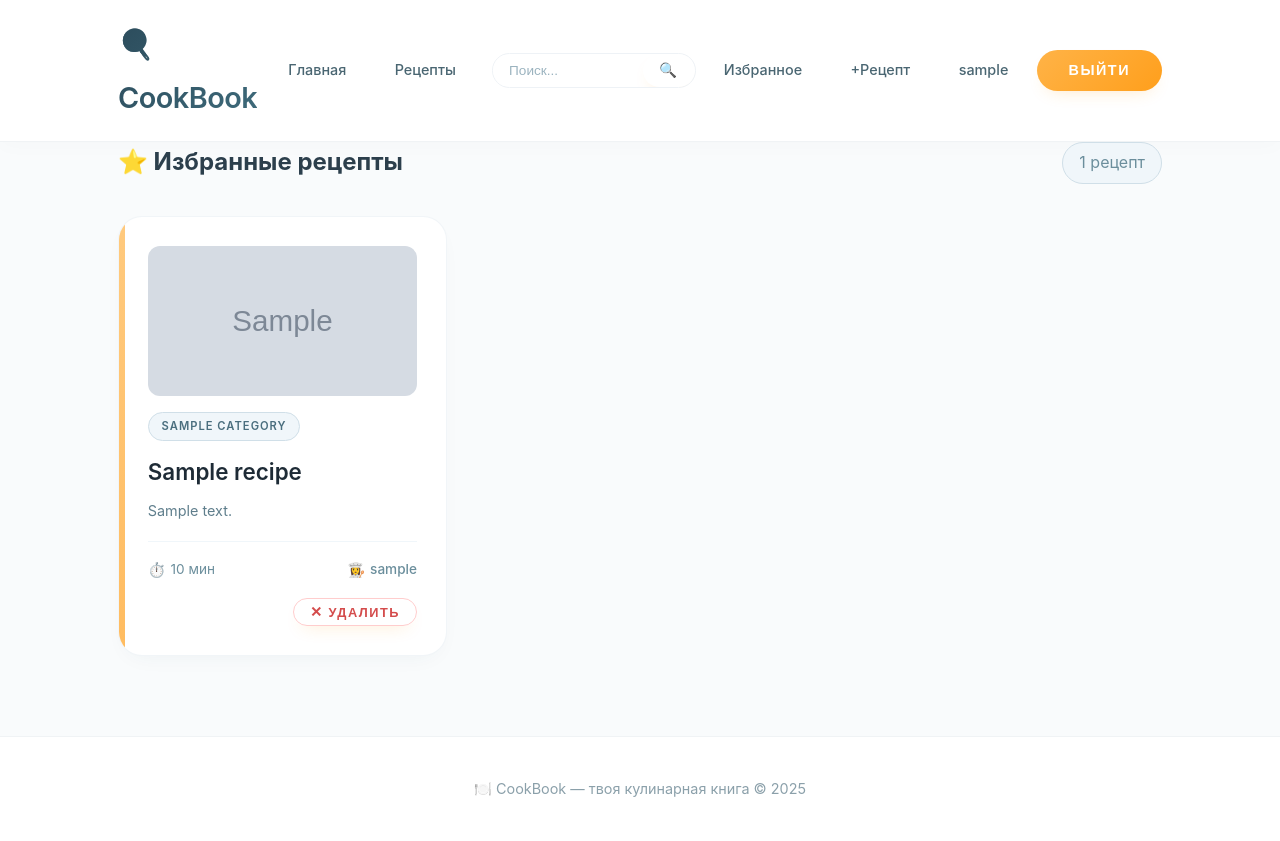
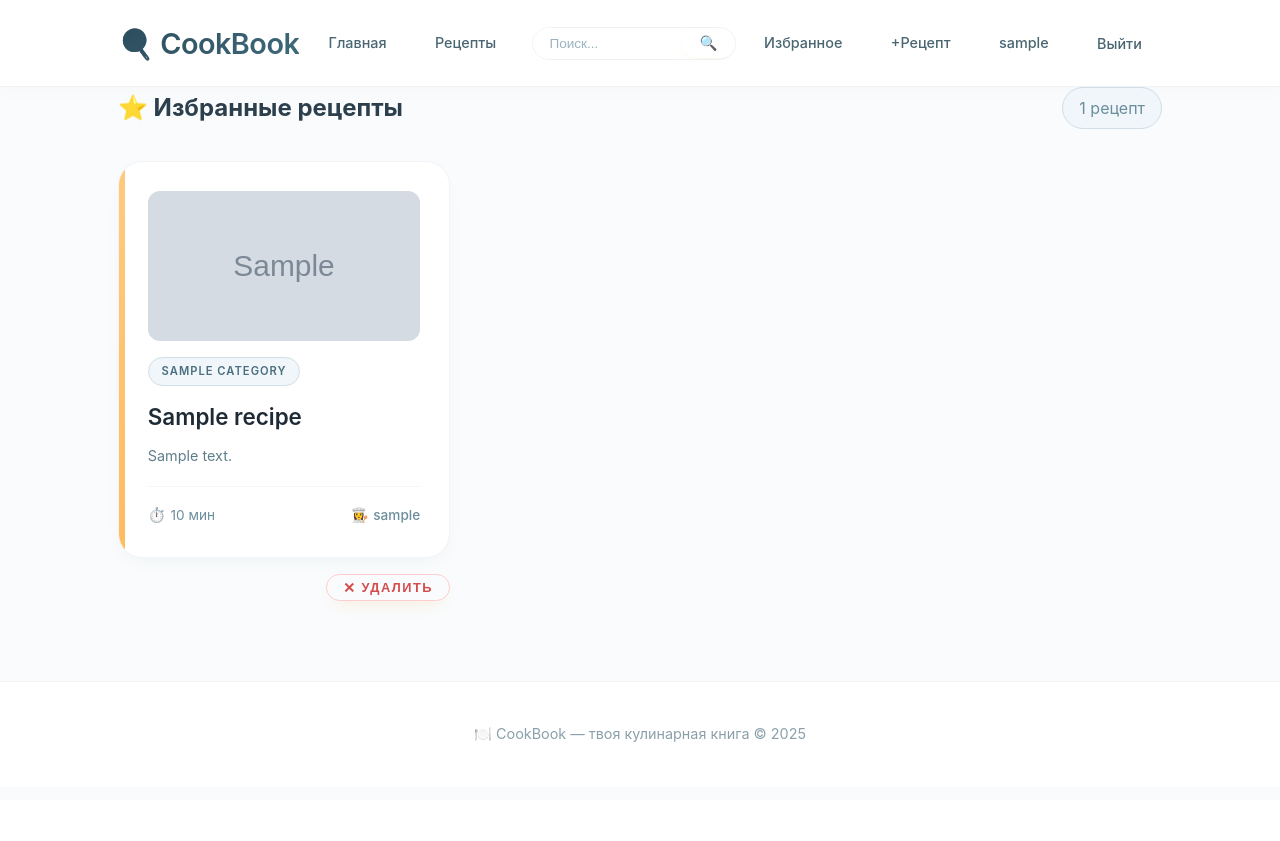
Before and after one commit to dianaLoki/CookBook, a Django app: page /recipes/favorites in a window 1280 px wide. After the commit the page ends 742 px from the top, so only its background shows below. Run offline with Django 5.2, Linux system fonts and the light colour scheme; a user stored in the database is signed in; tables that the repository leaves empty hold one stand-in row (values such as "Sample post"); grey boxes marked "Sample" are stand-in pictures.

Commit message:
Fix: search page template, card styling, favorites layout

```diff
--- a/recipes/static/recipes/css/recipes_cards.css
+++ b/recipes/static/recipes/css/recipes_cards.css
@@ -1,9 +1,10 @@
 /* ========== КАРТОЧКИ РЕЦЕПТОВ ========== */
 .recipes-grid {
     display: grid;
-    grid-template-columns: repeat(auto-fill, minmax(300px, 1fr));
-    gap: 1.8rem;
+    grid-template-columns: repeat(auto-fill, minmax(280px, 1fr));
+    gap: 1.5rem;
     margin-top: 0.5rem;
+    align-items: stretch;
 }
 
 .recipe-card {
@@ -17,6 +18,7 @@
     border: 1px solid rgba(208, 223, 232, 0.3);
     position: relative;
     overflow: hidden;
+    height: 100%;
 }
 
 .recipe-card::before {
@@ -106,11 +108,78 @@
     border-color: #ffe0cc;
 }
 
+
+.recipe-card-link {
+    text-decoration: none;
+    display: block;
+}
+.recipe-card-link:hover .recipe-card {
+    transform: translateY(-4px);
+    transition: all 0.2s;
+}
+
+
 /* ========== ИЗОБРАЖЕНИЯ В КАРТОЧКАХ ========== */
 .recipe-image {
     width: 100%;
-    height: 150px;  /* было 180px */
+    height: 150px;
     object-fit: cover;
-    border-radius: 12px;  /* было 16px */
+    border-radius: 12px;
     margin-bottom: 1rem;
 }
+
+
+/* ========== ОПИСАНИЕ ========== */
+.recipe-description {
+    color: #5f7e8c;
+    font-size: 0.9rem;
+    margin-bottom: 1.2rem;
+    line-height: 1.6;
+    flex-grow: 1;
+}
+
+.recipe-description:hover,
+.recipe-description:focus,
+.recipe-description:active {
+    color: #5f7e8c !important;
+    text-decoration: none !important;
+    background: transparent !important;
+    border: none !important;
+    outline: none !important;
+}
+
+
+/* ========== ФУТЕР КАРТОЧКИ ========== */
+.recipe-footer {
+    margin-top: auto;
+    padding-top: 1rem;
+    border-top: 1px solid #f0f6fa;
+    display: flex;
+    justify-content: space-between;
+    align-items: center;
+    color: #6b8e9c;
+    font-size: 0.85rem;
+}
+
+.recipe-time {
+    display: flex;
+    align-items: center;
+    gap: 0.3rem;
+}
+
+.recipe-time::before {
+    content: '⏱️';
+    font-size: 0.9rem;
+}
+
+.recipe-author {
+    display: flex;
+    align-items: center;
+    gap: 0.3rem;
+    font-weight: 450;
+}
+
+.recipe-author::before {
+    content: '👩‍🍳';
+    font-size: 0.9rem;
+}
--- a/recipes/static/recipes/css/recipes_names.css
+++ b/recipes/static/recipes/css/recipes_names.css
@@ -6,6 +6,7 @@
     font-size: 1.4rem;
     font-weight: 600;
     line-height: 1.3;
+    color: #1e2b36;  /* ← добавляем цвет для обычного текста */
 }
 
 .recipe-card h2 a,
--- a/recipes/static/recipes/css/search.css
+++ b/recipes/static/recipes/css/search.css
@@ -30,7 +30,7 @@
 .search-button {
     background: white;
     border: none;
-    padding: 0.5rem 1rem;
+    padding: 0.4rem 1rem;
     cursor: pointer;
     color: #4a6672;
     transition: color 0.2s;
@@ -38,7 +38,9 @@
 }
 
 .search-button:hover {
-    color: #ff9f1c;
+    background: #f0f6fa;
+    border-color: #d0dfe8;
+    color: #2c4c5c;
 }
 
 /* Адаптивность */
--- a/recipes/static/recipes/css/style.css
+++ b/recipes/static/recipes/css/style.css
@@ -1,4 +1,4 @@
-/* ========== ОБНУЛЕНИЕ ========== */
+/* обнуление */
 * {
     margin: 0;
     padding: 0;
@@ -21,7 +21,7 @@ body {
     padding: 0 28px;
 }
 
-/* ========== ШАПКА ========== */
+/* шапка */
 header {
     background: white;
     color: #1e2b36;
@@ -52,7 +52,7 @@ header h1 a:hover {
     opacity: 0.8;
 }
 
-/* МЕНЮ */
+/* меню */
 nav ul {
     list-style: none;
     display: flex;
@@ -86,7 +86,7 @@ nav a:hover {
     color: #2c4c5c;
 }
 
-/* ========== ПОДВАЛ ========== */
+/* Низ страницы */
 footer {
     background: white;
     color: #8ba0aa;
@@ -107,7 +107,7 @@ footer a:hover {
     color: #ff9f1c;
 }
 
-/* ========== КНОПКИ ========== */
+/* кнопки */
 button, .button {
     background: linear-gradient(135deg, #ffb347, #ff9f1c);
     color: white;
@@ -132,6 +132,11 @@ button:hover, .button:hover {
     color: white;
 }
 
+.button-small {
+    padding: 0.4rem 1rem;
+    font-size: 0.8rem;
+}
+
 .button-outline {
     background: transparent;
     color: #2c4c5c;
@@ -144,6 +149,31 @@ button:hover, .button:hover {
     border-color: #b6ccd4;
     color: #1e2b36;
     transform: translateY(-2px);
+    box-shadow: none;
+}
+
+.logout-button {
+    background: transparent;
+    color: #4a6672;
+    font-size: 0.9rem;
+    font-weight: 450;
+    padding: 0.5rem 1.2rem;
+    border-radius: 50px;
+    transition: all 0.25s ease;
+    display: inline-block;
+    border: 1px solid transparent;
+    cursor: pointer;
+    font-family: inherit;
+    text-transform: none;
+    letter-spacing: normal;
+    box-shadow: none;
+}
+
+.logout-button:hover {
+    background: #f0f6fa;
+    border-color: #d0dfe8;
+    color: #2c4c5c;
+    transform: none;
     box-shadow: none;
 }
 
--- a/recipes/templates/recipes/favorites.html
+++ b/recipes/templates/recipes/favorites.html
@@ -18,17 +18,21 @@
     {% if favorites %}
         <div class="recipes-grid">
             {% for favorite in favorites %}
+                <div class="favorite-item">
+                    <a href="{% url 'recipes:recipe_detail' favorite.recipe.id %}" class="recipe-card-link">
                         <div class="recipe-card">
                             {% if favorite.recipe.image %}
                                 <img src="{{ favorite.recipe.image.url }}" alt="{{ favorite.recipe.name }}" class="recipe-image">
                             {% endif %}
                             <span class="recipe-category">{{ favorite.recipe.category.name }}</span>
-        <h3><a href="{% url 'recipes:recipe_detail' favorite.recipe.id %}">{{ favorite.recipe.name }}</a></h3>
+                            <h3>{{ favorite.recipe.name }}</h3>
                             <p class="recipe-description">{{ favorite.recipe.description|truncatechars:100 }}</p>
                             <div class="recipe-footer">
                                 <span class="recipe-time">{{ favorite.recipe.duration }} мин</span>
                                 <span class="recipe-author">{{ favorite.recipe.author.username }}</span>
                             </div>
+                        </div>
+                    </a>
 
                     <!-- Кнопка удаления из избранного -->
                     <div class="favorite-remove">
--- a/recipes/templates/recipes/index.html
+++ b/recipes/templates/recipes/index.html
@@ -23,18 +23,20 @@
     {% if latest_recipes %}
         <div class="recipes-grid">
             {% for recipe in latest_recipes %}
+                <a href="{% url 'recipes:recipe_detail' recipe.id %}" class="recipe-card-link">
                     <div class="recipe-card">
                         {% if recipe.image %}
                             <img src="{{ recipe.image.url }}" alt="{{ recipe.name }}" class="recipe-image">
                         {% endif %}
                         <span class="recipe-category">{{ recipe.category.name }}</span>
-                <h3><a href="{% url 'recipes:recipe_detail' recipe.id %}">{{ recipe.name }}</a></h3>
+                        <h3>{{ recipe.name }}</h3>
                         <p class="recipe-description">{{ recipe.description|truncatechars:100 }}</p>
                         <div class="recipe-footer">
                             <span class="recipe-time">{{ recipe.duration }} мин</span>
                             <span class="recipe-author">{{ recipe.author.username }}</span>
                         </div>
                     </div>
+                </a>
             {% endfor %}
         </div>
     {% else %}
--- a/recipes/templates/recipes/recipe_list.html
+++ b/recipes/templates/recipes/recipe_list.html
@@ -11,24 +11,26 @@
 {% block content %}
     <div class="page-header">
         <h2>Все рецепты</h2>
-        <a href="{% url 'recipes:add_recipe' %}" class="button">+ Новый рецепт</a>
+        <a href="{% url 'recipes:add_recipe' %}" class="button button-small">+ Новый рецепт</a>
     </div>
 
     {% if recipes %}
         <div class="recipes-grid">
             {% for recipe in recipes %}
+                <a href="{% url 'recipes:recipe_detail' recipe.id %}" class="recipe-card-link">
                     <div class="recipe-card">
                         {% if recipe.image %}
                             <img src="{{ recipe.image.url }}" alt="{{ recipe.name }}" class="recipe-image">
                         {% endif %}
                         <span class="recipe-category">{{ recipe.category.name }}</span>
-                    <h3><a href="{% url 'recipes:recipe_detail' recipe.id %}">{{ recipe.name }}</a></h3>
+                        <h3>{{ recipe.name }}</h3>
                         <p class="recipe-description">{{ recipe.description|truncatechars:100 }}</p>
                         <div class="recipe-footer">
                             <span class="recipe-time">{{ recipe.duration }} мин</span>
                             <span class="recipe-author">{{ recipe.author.username }}</span>
                         </div>
                     </div>
+                </a>
             {% endfor %}
         </div>
     {% else %}
--- a/recipes/urls.py
+++ b/recipes/urls.py
@@ -5,6 +5,7 @@ app_name = 'recipes'
 
 urlpatterns = [
     path('index', views.IndexView.as_view(), name='index'),
+    path('search/', views.SearchResultsView.as_view(), name='search'),  # ← первым
     path('favorites', views.FavoritesListView.as_view(), name='favorites'),
     path('recipe/<int:recipe_id>/', views.DetailRecipeView.as_view(), name='recipe_detail'),
     path('category/<int:category_id>/', views.recipe_by_category, name='recipe_by_category'),
@@ -15,5 +16,4 @@ urlpatterns = [
     path('recipe/<int:recipe_id>/comment/', views.AddCommentView.as_view(), name='add_comment'),
     path('recipe/<int:recipe_id>/rate/', views.RateRecipeView.as_view(), name='rate_recipe'),
     path('recipe/<int:recipe_id>/favorite/', views.ToggleFavoriteView.as_view(), name='toggle_favorite'),
-    path('search/', views.SearchResultsView.as_view(), name='search'),
 ]
--- a/recipes/views.py
+++ b/recipes/views.py
@@ -158,13 +158,11 @@ class ToggleFavoriteView(LoginRequiredMixin, View):
         if favorite:
             favorite.delete()
             messages.info(request, f'Рецепт "{recipe.name}" удален из избранного')
-            return redirect('recipes:favorites')
         else:
             Favorite.objects.create(user=request.user, recipe=recipe)
             messages.success(request, f'Рецепт "{recipe.name}" добавлен в избранное')
-            #return redirect(f'recipes/recipe/{recipe_id}')
-            #return redirect(reverse_lazy(f'recipes: recipe/{recipe_id}'))
-            return redirect(f'recipes:favorites')
+
+        return redirect('recipes:favorites')
 
 class FavoritesListView(LoginRequiredMixin, ListView):
     model = Favorite
```
Also changed, not shown: other parts of recipes/static/recipes/css/recipes_names.css (+5 -40 lines), recipes/templates/recipes/search_results.html (+8 -8 lines). Lines whose indentation alone changed are shown as unchanged.
